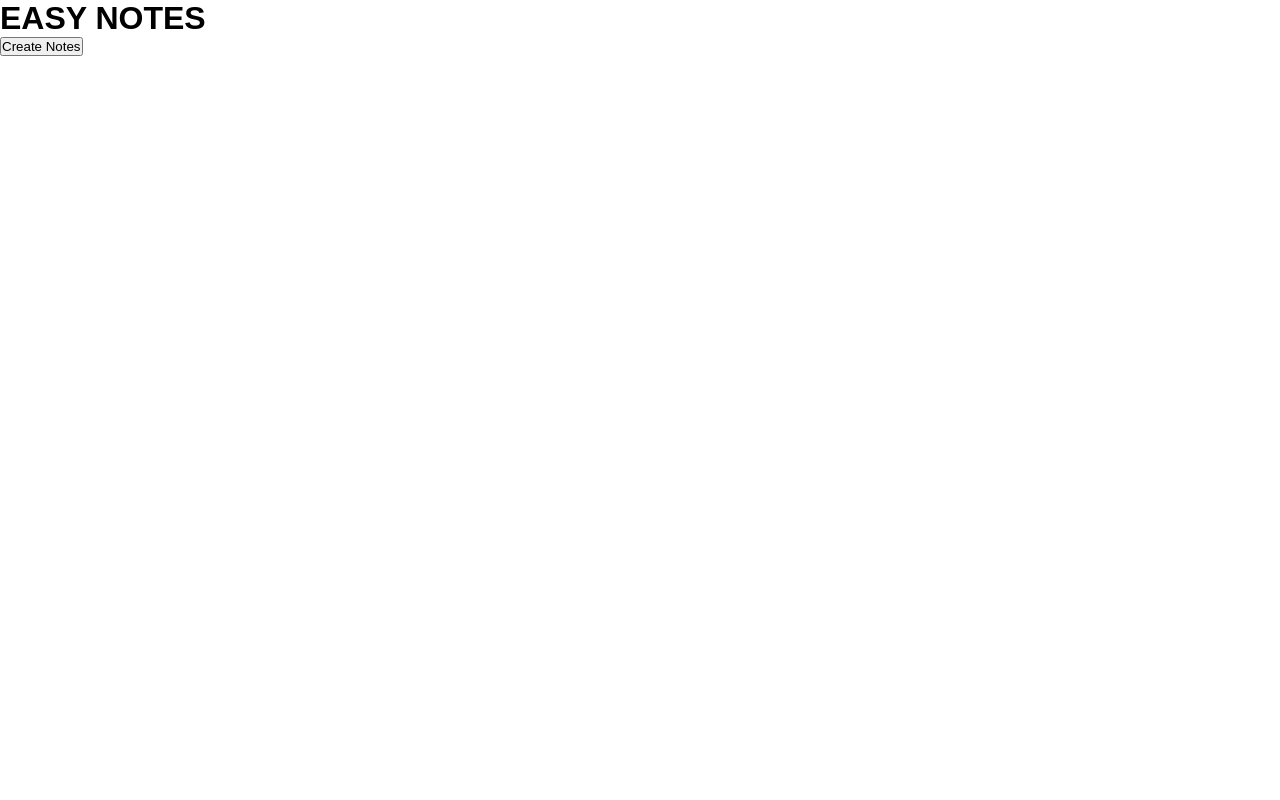
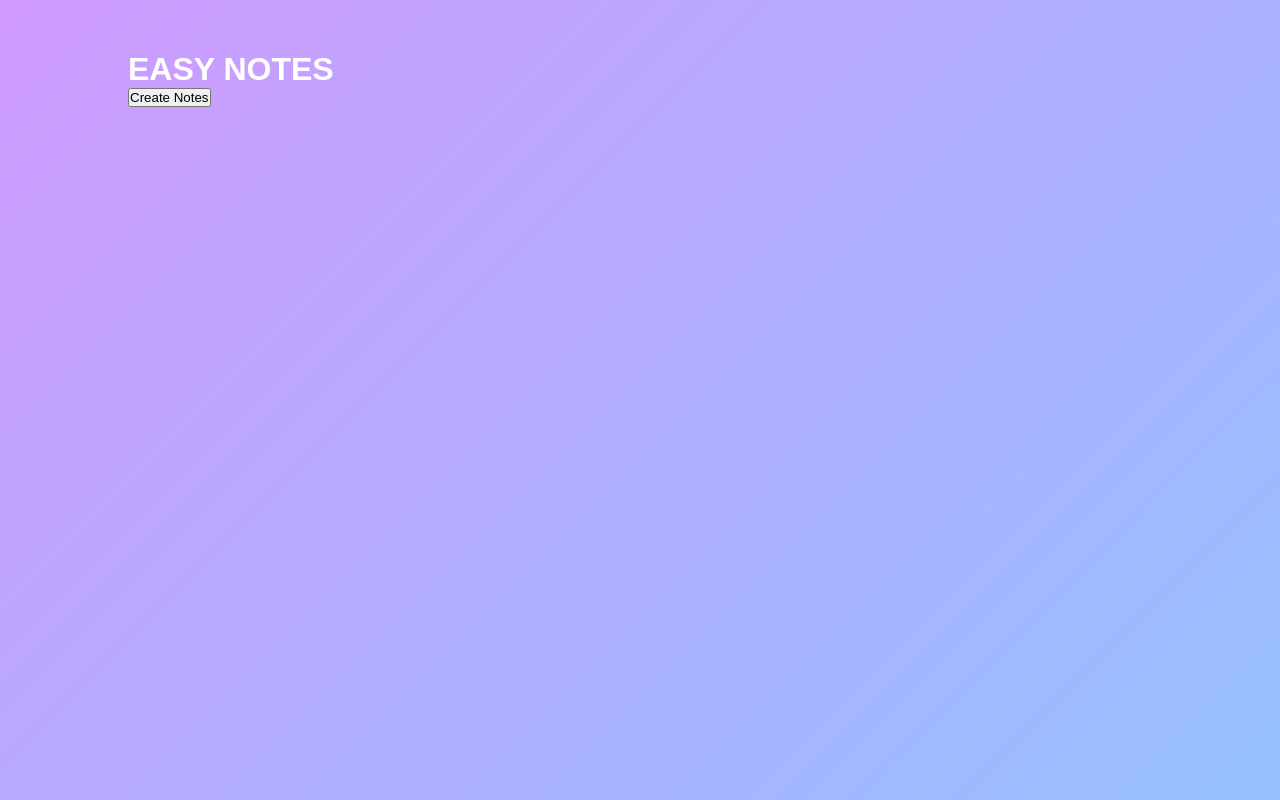
Before and after one commit to SyedAbbasHasanZaidi/Notes-App, a plain HTML site: page index.html in a window 1280 px wide. Drawn offline with Linux system fonts and the light colour scheme.

Commit message:
adding colout to backgrounds

```diff
--- a/style.css
+++ b/style.css
@@ -4,3 +4,12 @@
     font-family: 'Poppins', sans-serif;
     box-sizing: border-box;
 }
+
+.container{
+    width: 100%;
+    min-height: 100vh;
+    background: linear-gradient(135deg,#cf9aff,#95c0ff);
+    color:#fff;
+    padding-top: 4%;
+    padding-left: 10%;
+}
```
